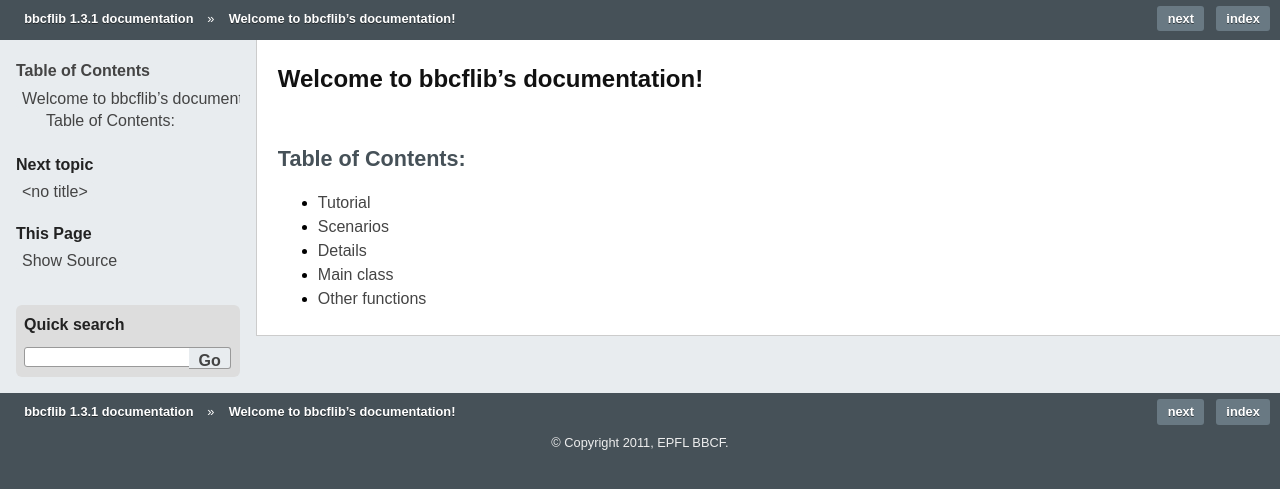
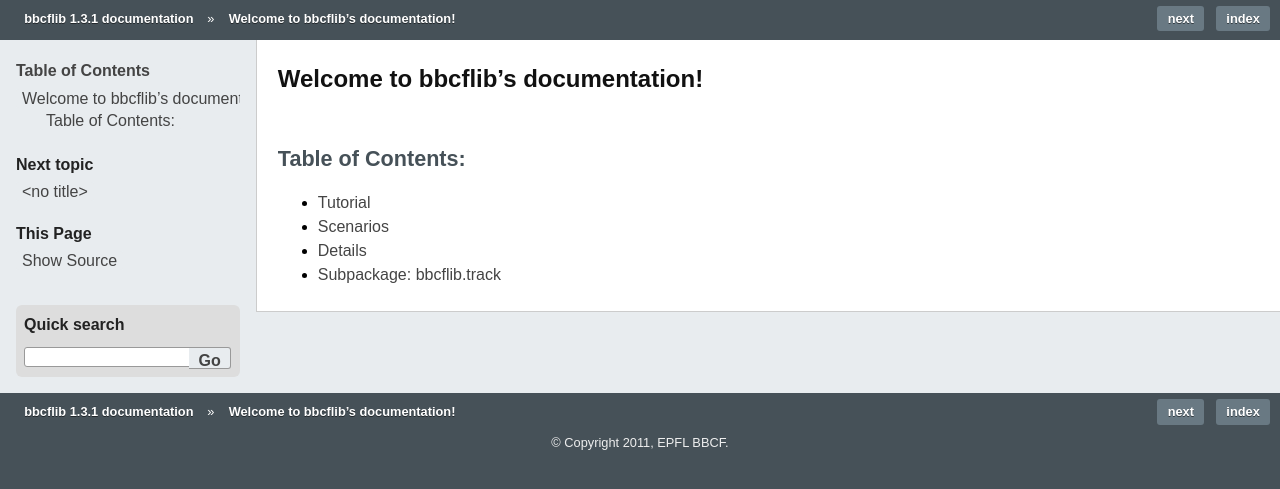
Before and after one commit to bbcf/bbcflib, a Sphinx documentation site: the page built from doc/index.rst, in a window 1280 px wide. Shown: the top 489 px of the page. Built offline with Sphinx 7.4.7, drawn with Linux system fonts in a browser that asks for light colours; formulas are drawn with MathJax 3.

Commit message:
Small changes to the doc

```diff
--- a/doc/bbcflib_track.rst
+++ b/doc/bbcflib_track.rst
@@ -1,8 +1,24 @@
+=========================
+Subpackage: bbcflib.track
+=========================
+
 .. automodule:: bbcflib.track
 
+###############
+Loading a track
+###############
 
-Main class
-''''''''''
+.. autofunction:: load
+
+####################
+Creating a new track
+####################
+
+.. autofunction:: new
+
+################
+The Track object
+################
 
 .. autoclass:: Track
 
@@ -15,8 +31,3 @@
     .. automethod:: Track.count
 
     .. automethod:: Track.convert
-
-Other functions
-'''''''''''''''
-
-.. autofunction:: new
--- a/doc/index.rst
+++ b/doc/index.rst
@@ -23,5 +23,6 @@
    bbcflib_genrep
    bbcflib_mapseq
    bbcflib_chipseq
+   bbcflib_rnaseq
    bbcflib_gdv
    bbcflib_track
```
